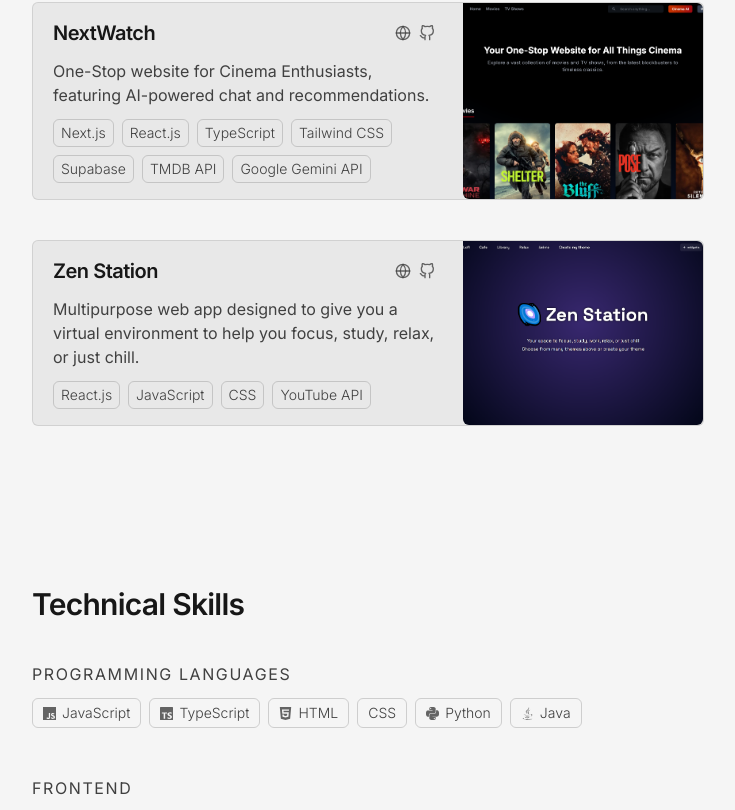
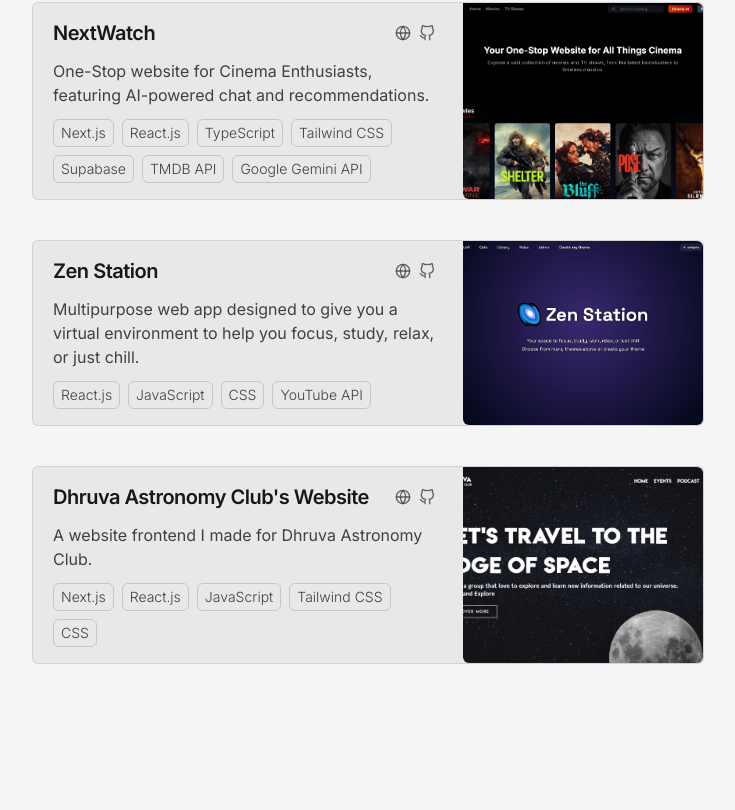
Before and after one commit to divasgt/personal-website, a Next.js app: page / in a window 1280 px wide. Shown: the part 659-1469 px from the top of the page, without its empty margins (272-1007 px from the left). Built offline with nearby package versions, Linux system fonts and the light colour scheme.

Commit message:
add: Add one more project in projects section

```diff
--- a/src/data/projects.ts
+++ b/src/data/projects.ts
@@ -27,6 +27,20 @@
     ],
     liveLink: "https://zenstation.netlify.app",
     githubLink: "https://github.com/divasgt/zenstation",
-    imageSrc: "/Zen_Station-screenshot.png",
+    imageSrc: "/zenstation-screenshot.png",
+  },
+  {
+    title: "Dhruva Astronomy Club's Website",
+    description: "A website frontend I made for Dhruva Astronomy Club.",
+    techStack: [
+      "Next.js",
+      "React.js",
+      "JavaScript",
+      "Tailwind CSS",
+      "CSS"
+    ],
+    liveLink: "https://assignment-enxtai-divasgt.vercel.app/",
+    githubLink: "https://github.com/divasgt/dhruva-astronomy-club-website",
+    imageSrc: "/dhruva-astronomy-club-website-screenshot.png",
   }
 ];
```
Also changed, not shown: public/dhruva-astronomy-club-website-screenshot.png (added), public/zenstation-screenshot.png (renamed from public/Zen_Station-screenshot.png).
